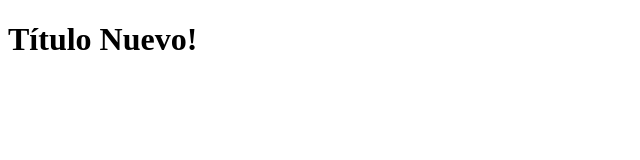
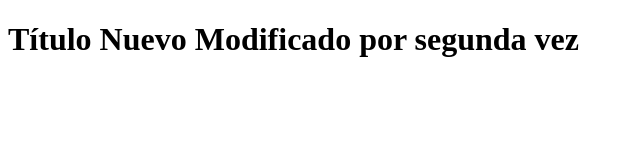
Before and after one commit to vcanoramos83/proyecto-git, a plain HTML site: page index.html in a window 1280 px wide. Shown: the whole page, without its empty margins (0-640 px from the left). Drawn offline with Linux system fonts and the light colour scheme.

Commit message:
Se modifico index nuevamente

```diff
--- a/index.html
+++ b/index.html
@@ -6,6 +6,6 @@
     <title>Demo Git</title>
 </head>
 <body>
-    <h1>Título Nuevo!</h1>
+    <h1>Título Nuevo Modificado por segunda vez</h1>
 </body>
 </html>
```
